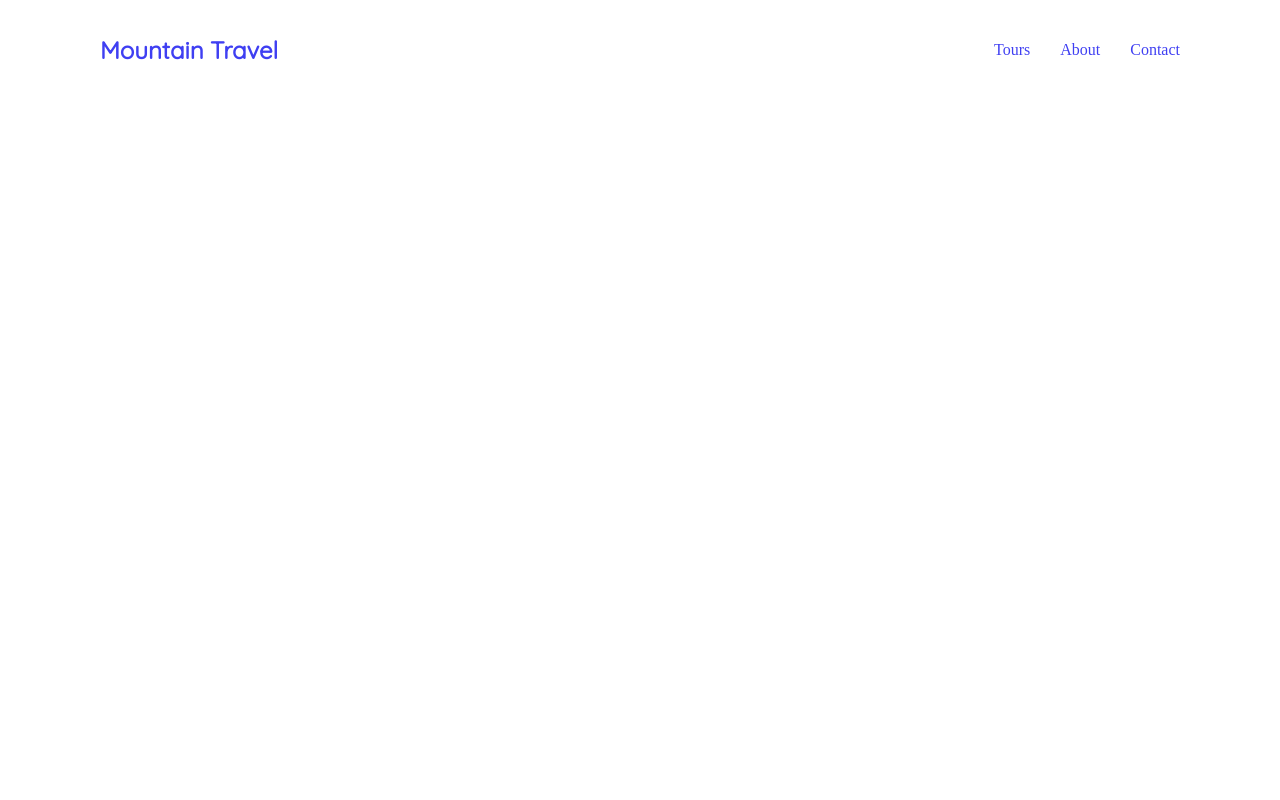
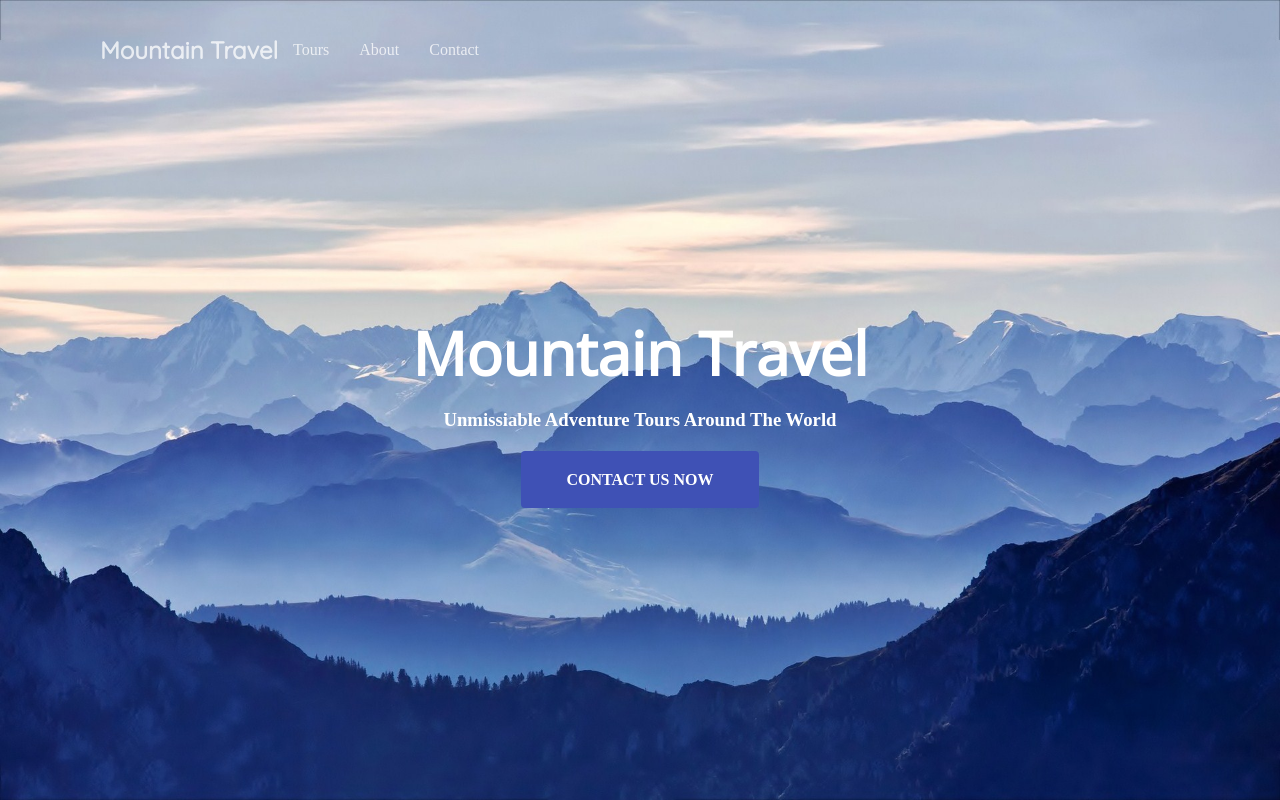
Before and after one commit to hakbar0/Startup-Site, a plain HTML site: page index.html in a window 1280 px wide. Drawn offline with nearby package versions, Linux system fonts and the light colour scheme.

Commit message:
style homepage

```diff
--- a/index.html
+++ b/index.html
@@ -5,10 +5,11 @@
     <title>Mountain Travel</title>
     <link href="https://fonts.googleapis.com/css?family=Open+Sans" rel="stylesheet">
     <link href="https://fonts.googleapis.com/css?family=Quicksand" rel="stylesheet">
-      <link rel="stylesheet" href="http://maxcdn.bootstrapcdn.com/font-awesome/4.6.0/css/font-awesome.min.css">
+      <!-- <link rel="stylesheet" href="http://maxcdn.bootstrapcdn.com/font-awesome/4.6.0/css/font-awesome.min.css"> -->
       <link rel="stylesheet" href="style.css">
   </head>
   <body>
+
     <header>
   <h2><a href = "#">Mountain Travel</a></h2>
   <nav>
@@ -17,5 +18,15 @@
     <li><a href = "#">Contact</a></li>
   </nav>
 </header>
+
+<section class = "hero">
+<div class = "background-image" style = "background-image: url(img/blue.jpg);"></div>
+<div class = "hero-content-area">
+  <h1>Mountain Travel</h1>
+  <h3>Unmissiable Adventure Tours Around The World</h3>
+  <a href = "#" class = "btn">Contact Us Now</a>
+</div>
+</section>
+
   </body>
 </html>
--- a/style.css
+++ b/style.css
@@ -18,17 +18,44 @@ nav{
 a{
   text-decoration: none;
   opacity: 0.75;
+  color: white;
 }
 
 a:hover{
   opacity:1;
 }
 
+a.btn{
+  border-radius: 4px;
+  text-transform: uppercase;
+  font-weight: bold;
+  text-align: center;
+  background-color: #3f51b5;
+  opacity: 1;
+}
+
+section {
+  display: flex;
+  flex-direction: column;
+  align-items:center;
+  padding: 100px 80px;
+}
+
 header {
+  position: absolute;
   display: flex;
   justify-content: space-between;
   align-items: center;
   padding: 35px 100px 0;
+  animation: 1s fadein 0.5s forwards;
+  opacity: 0;
+  color: white;
+}
+
+@keyframes fadein {
+  100%{
+    opacity: 1;
+  }
 }
 
 header h2{
@@ -43,3 +70,49 @@ header nav {
 header nav li{
   margin: 0 15px;
 }
+
+.hero{
+  position: relative;
+  justify-content: center;
+  text-align: center;
+  min-height: 100vh;
+  color: white;
+}
+
+.hero .background-image {
+  position: absolute;
+  top: 0;
+  left: 0;
+  width: 100%;
+  height: 100%;
+  background-size: cover;
+  z-index: -1;
+  background-color: #80a3db;
+}
+
+.hero h1{
+  font: bold 60px "Open Sans", sans-sherif;
+  margin-bottom: 15px;
+}
+
+.hero h3{
+  font: normal 28 "Open Sans", sans-sherif;
+  margin-bottom: 40px;
+}
+
+.hero a.btn {
+  padding: 20px 46px;
+}
+
+.hero-content-area{
+  opacity: 0;
+  margin-top: 100px;
+  animation: 1s slidefade 1s forwards;
+}
+
+@keyframes slidefade{
+  100% {
+    opacity: 1;
+    margin: 0;
+  }
+}
```
Also changed, not shown: img/blue.jpg (added).
